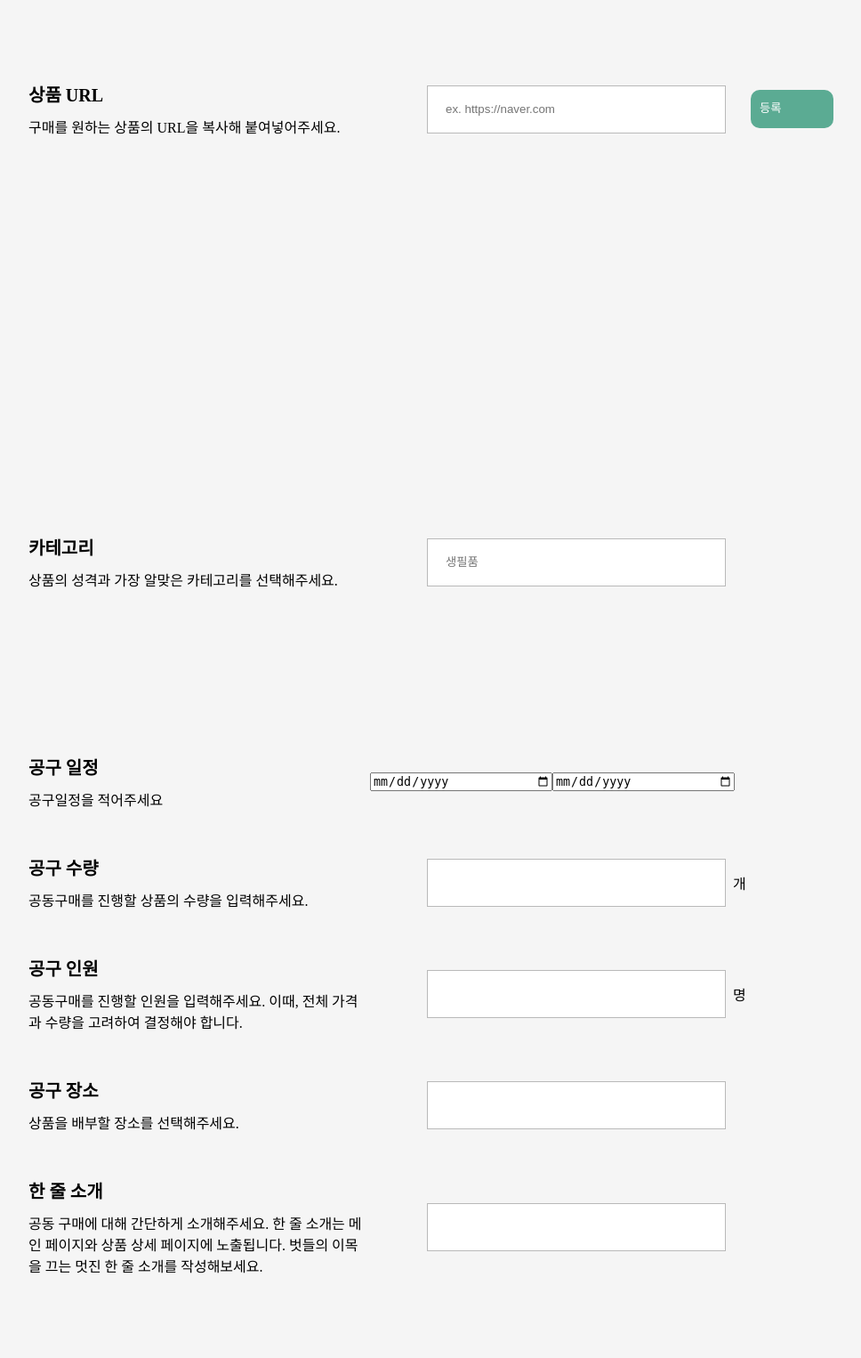
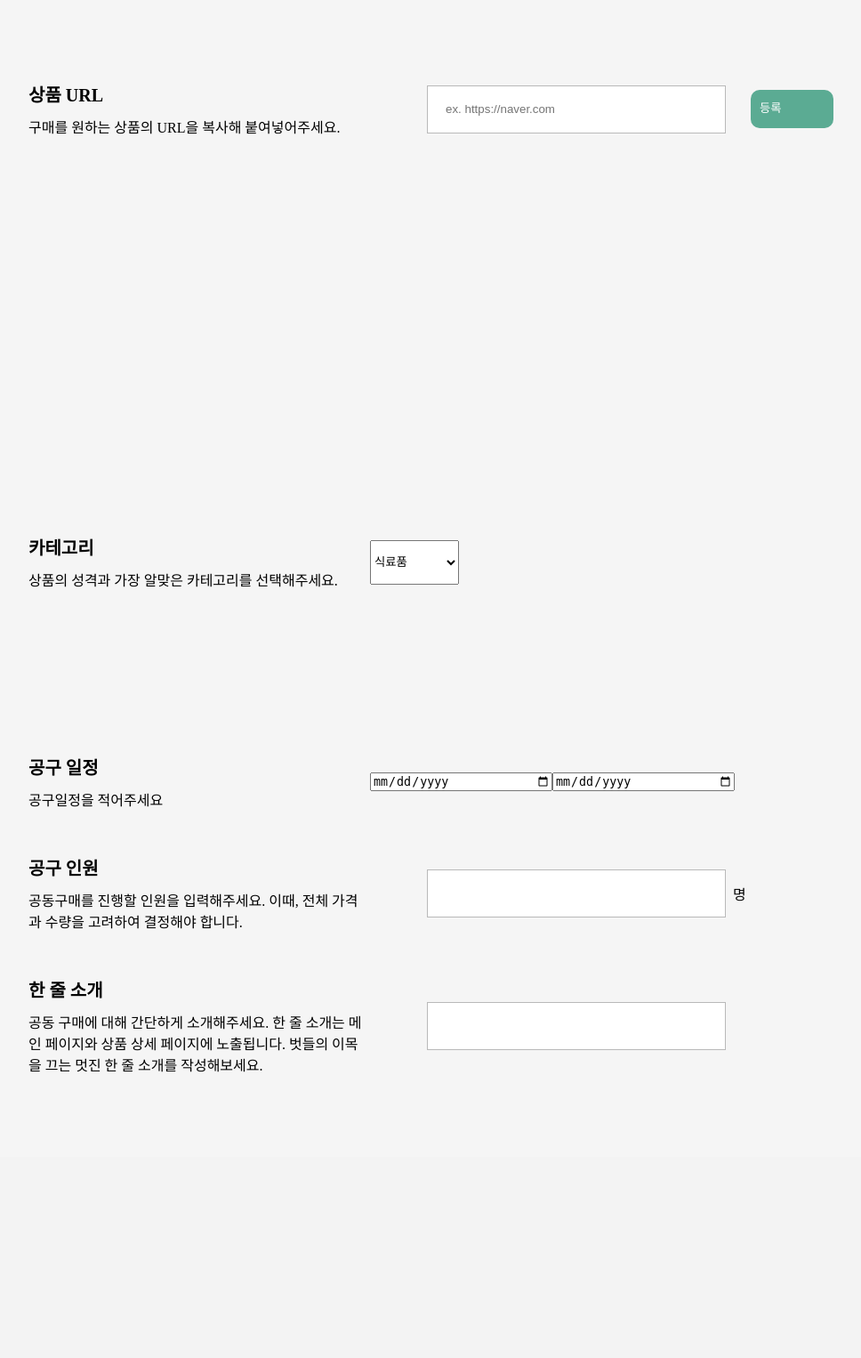
Before and after one commit to YoungseoChoi23/wishWith_final, a Flask app: page /product-add in a window 1280 px wide; the page is wider, and only the part inside the window is pictured. Shown: the part 301-1827 px from the top of that part at 89% size, without its empty margins (32-1000 px from the left). After the commit the page ends 1506 px from the top of that part, so only its background shows below. Run offline with Flask 3, Linux system fonts and the light colour scheme.

Commit message:
feat: 정보 정리

```diff
--- a/static/css/product_add.css
+++ b/static/css/product_add.css
@@ -179,3 +179,8 @@ input[type="text"] {
   background-color: #5bab93;
   color: white;
 }
+
+#product-category {
+  width: 100px;
+  height: 50px;
+}
--- a/templates/product_add.html
+++ b/templates/product_add.html
@@ -61,12 +61,14 @@
               </div>
             </div>
 
-            <input
-              type="text"
-              id="product-category"
-              placeholder="생필품"
-              name = "product-category"
-            />
+            <select id="product-category" name="product-category">
+              <option value="식료품">식료품</option>
+              <option value="생필품">생필품</option>
+              <option value="문구류">문구류</option>
+              <option value="패션잡화">패션잡화</option>
+              <option value="이화굿즈">이화굿즈</option>
+              <option value="기타">기타</option>
+          </select>
         </div>
       </div>
       <div class="form-section">
@@ -96,20 +98,7 @@
           />
         </div>
 
-        <div style="display: flex; flex-direction: row;  align-items: center;">
-          <div style="display: flex; width: 30%; flex-direction: column;">
-            <div class="form-title">공구 수량</div>
-            <div class="form-description">
-              공동구매를 진행할 상품의 수량을 입력해주세요.
-            </div>
-          </div>
 
-          <input
-            type="text"
-            id="product-number"
-            name="product-number"
-          />개
-      </div>
       <div style="display: flex; flex-direction: row;  align-items: center;">
         <div style="display: flex; width: 30%; flex-direction: column;">
           <div class="form-title">공구 인원</div>
@@ -123,20 +112,7 @@
           id="people-number"
         />명
         </div>
-        <div style="display: flex; flex-direction: row;  align-items: center;">
-            <div style="display: flex; width: 30%; flex-direction: column;">
-            <div class="form-title">공구 장소</div>
-            <div class="form-description">
-                상품을 배부할 장소를 선택해주세요.
-            </div>
-            </div>
 
-        <input
-          type="text"
-          id="product-place"
-          name="product-place"
-        />
-    </div>
     <div style="display: flex; flex-direction: row;  align-items: center;">
         <div style="display: flex; width: 30%; flex-direction: column;">
           <div class="form-title">한 줄 소개</div>
```
